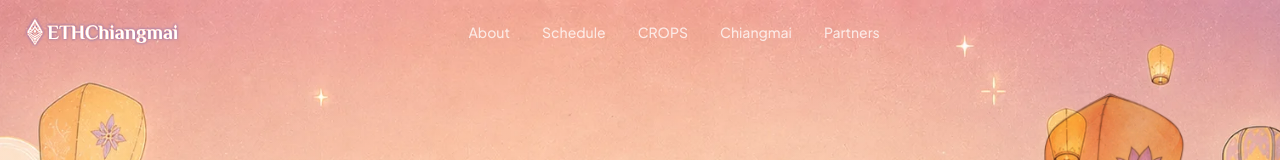
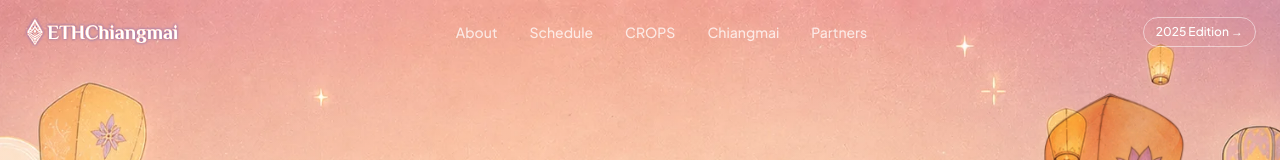
Before and after one commit to ETHChiangmai/eth-chiangmai-landing, a Vue app in the folder websites/landing/: page / in a window 1280 px wide. Shown: the top 160 px of the page. Built offline with nearby package versions, Linux system fonts and the light colour scheme; a web font is replaced by a local one.

Commit message:
fix: add 2025 page link and update contact email

```diff
--- a/websites/landing/src/pages/PPT2026.vue
+++ b/websites/landing/src/pages/PPT2026.vue
@@ -1,5 +1,6 @@
 <script lang="ts" setup>
 import { ref, computed, onMounted, onUnmounted, nextTick } from 'vue'
+import { RouterLink } from 'vue-router'
 import LogoDark from '@/assets/logo-figma.png'
 import LogoLight from '@/assets/logo-long.svg'
 import BgFull from '@/assets/bg-full.webp'
@@ -386,7 +387,12 @@ onUnmounted(() => {
             :class="navScrolled ? 'text-[#0d0918]/60 hover:text-[#0d0918]' : 'text-white/75 hover:text-white'"
           >{{ link.label }}</a>
         </nav>
-        <div class="hidden md:block w-[88px]" />
+        <RouterLink
+          to="/2025"
+          class="hidden md:inline-flex items-center text-xs font-medium px-3 py-1.5 rounded-full border border-white/50 text-white hover:bg-white hover:text-[#0d0918] transition-colors"
+        >
+          2025 Edition →
+        </RouterLink>
         <button class="md:hidden flex flex-col gap-1.5 p-1" aria-label="Toggle menu" @click="menuOpen = !menuOpen">
           <span
             class="w-6 h-0.5 block transition-all"
@@ -415,6 +421,7 @@ onUnmounted(() => {
         <a v-for="link in navLinks" :key="link.href" :href="link.href"
           class="text-base font-medium text-[#0d0918]/70 hover:text-[#0d0918]" @click="closeMenu">{{ link.label }}</a>
         <a href="#partners" class="mt-2 inline-flex items-center justify-center text-white text-sm font-semibold px-5 py-3 rounded-full gradient-primary" @click="closeMenu">Participate →</a>
+        <RouterLink to="/2025" class="inline-flex items-center justify-center text-[#0d0918] text-sm font-semibold px-5 py-3 rounded-full border border-[#0d0918]/20" @click="closeMenu">Enter 2025 Page →</RouterLink>
       </div>
     </header>
 
@@ -681,7 +688,7 @@ onUnmounted(() => {
             <a href="https://t.me/ethchiangmai" target="_blank"
               class="inline-flex items-center gap-2 text-white text-sm font-semibold px-8 py-4 rounded-full hover:opacity-90 gradient-primary"
               style="box-shadow: 0 4px 24px #C8366B44">Become a Partner →</a>
-            <a href="mailto:hello@ethchiangmai.com"
+            <a href="mailto:info@ethchiangmai.com"
               class="inline-flex items-center gap-2 text-sm font-semibold px-8 py-4 rounded-full border-2 border-[#0d0918]/20 text-[#0d0918] hover:border-[#0d0918]/40 transition-colors">Email Us</a>
           </div>
         </div>
@@ -811,7 +818,7 @@ onUnmounted(() => {
               <p class="text-xs font-bold tracking-widest uppercase mb-4 text-[#faf0e8]/35">Contact</p>
               <ul class="space-y-2 text-sm text-[#faf0e8]/55">
                 <li><a href="https://t.me/ethchiangmai" target="_blank" class="hover:text-[#faf0e8] transition-colors">Telegram</a></li>
-                <li><a href="mailto:hello@ethchiangmai.com" class="hover:text-[#faf0e8] transition-colors">Email</a></li>
+                <li><a href="mailto:info@ethchiangmai.com" class="hover:text-[#faf0e8] transition-colors">Email</a></li>
                 <li><a href="https://twitter.com/ethchiangmai" target="_blank" class="hover:text-[#faf0e8] transition-colors">Twitter / X</a></li>
               </ul>
             </div>
```
